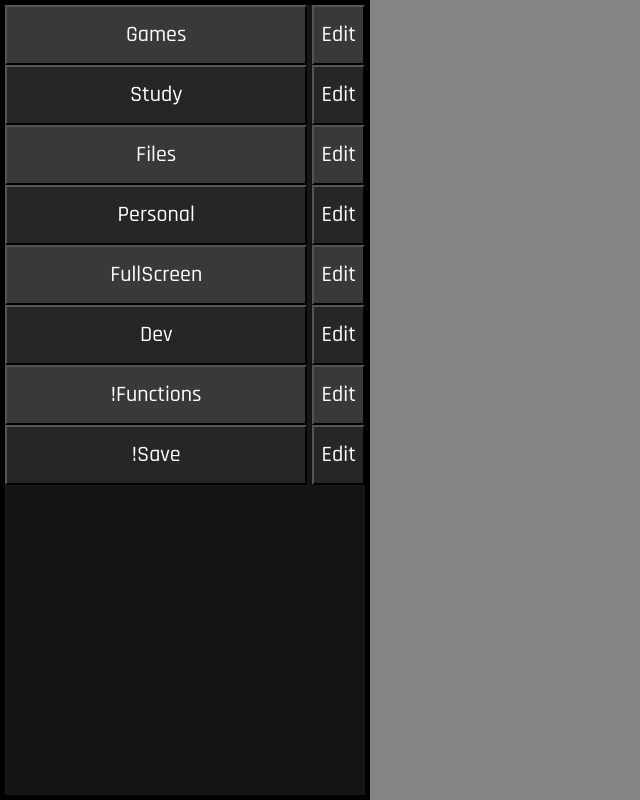
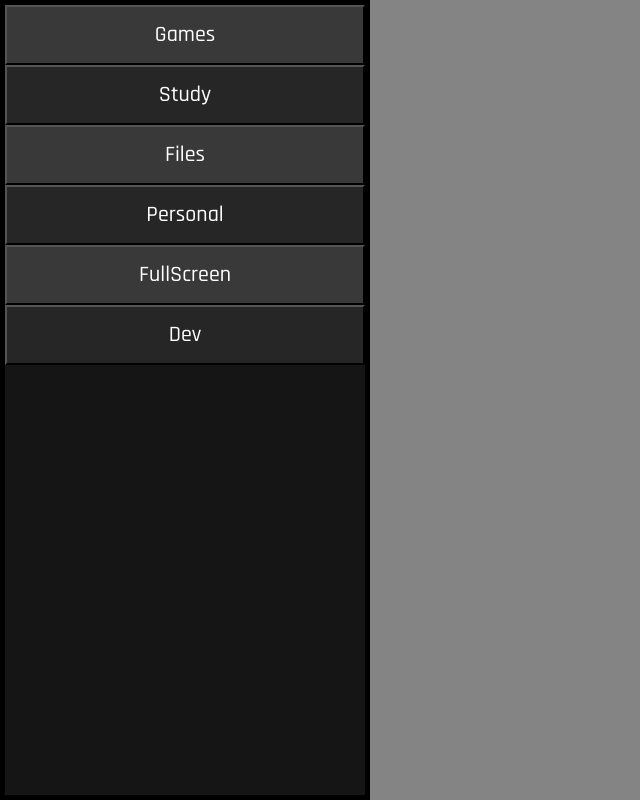
Before and after one commit to Clarkent133/ToolKit, a plain HTML site: page index.html in a window 1280 px wide. Shown: the whole page, without its empty margins (0-640 px from the left). Drawn offline with nearby package versions, Linux system fonts and the light colour scheme.

Commit message:
Update index.html

```diff
--- a/index.html
+++ b/index.html
@@ -67,7 +67,7 @@
         const customHTML = document.getElementById("customHTML");
         const optionsArea = document.getElementById("options");
         const outputArea = document.getElementById("output");
-        let editMode = true;
+        let editMode = false;
         let path = [];
         let db;
 
```
